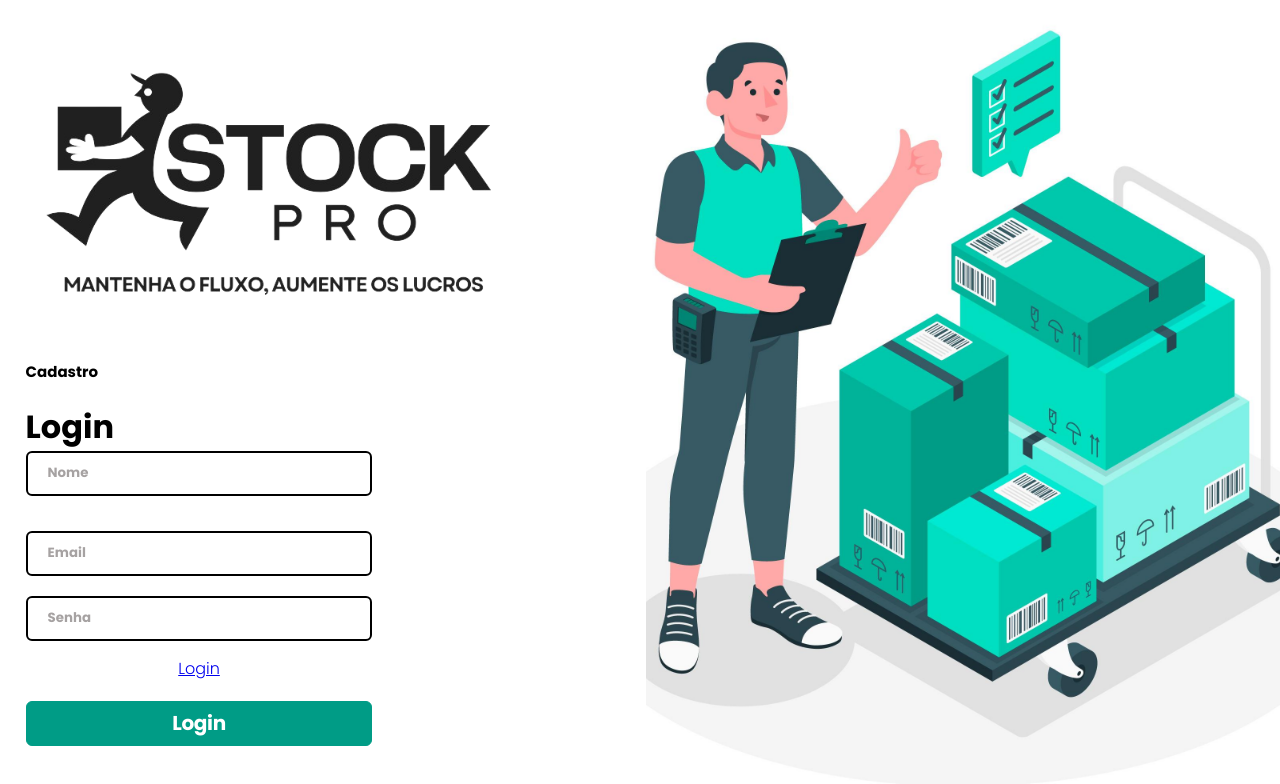
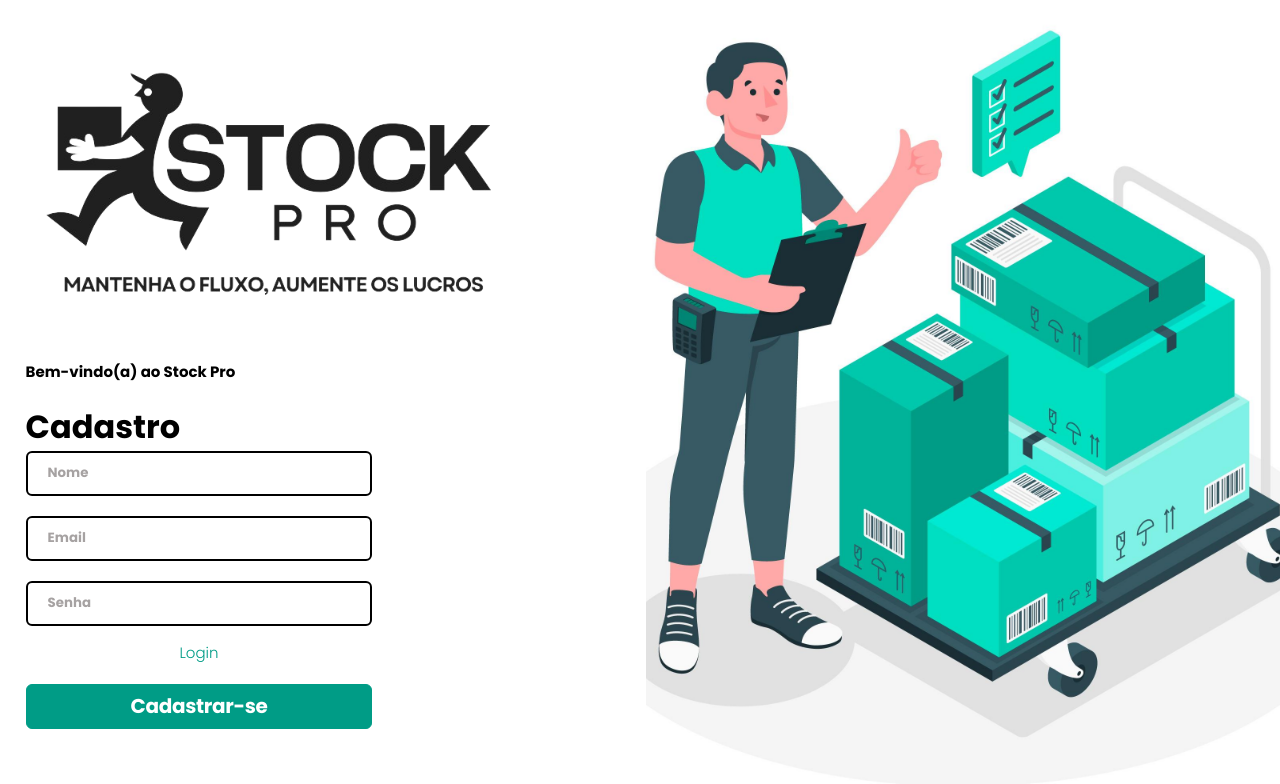
Before and after one commit to AlvarengaEric17/teste_tcc, a React (Vite) app in the folder app/: page /register in a window 1280 px wide. Shown: the top 784 px of the page. Built offline with nearby package versions, Linux system fonts and the light colour scheme.

Commit message:
save 04-04-24

```diff
--- a/app/src/pages/login/Login.tsx
+++ b/app/src/pages/login/Login.tsx
@@ -1,4 +1,4 @@
-import './style.css'
+import './styleLogin.css'
 import Logo from '../../assets/logoteste.png'
 
 function Login() {
--- a/app/src/pages/register/style.css
+++ b/app/src/pages/login/styleLogin.css
@@ -43,6 +43,15 @@
     display: flex;
     flex-direction: column;
     align-items: center;
+}
+
+.logar {
+    width: 385px;
+    display: flex;
+    flex-direction: row;
+    width: 27.1vw;
+    justify-content: space-between;
+
 }
 
 input {
@@ -121,14 +130,14 @@ button:hover {
     color: #FFF;
 }
 
-.logar {
+/* .logar {
     width: 385px;
     display: flex;
     flex-direction: row;
     width: 27.1vw;
-    justify-content: center;
+    justify-content: space-between;
 
-}
+} */
 
 
 @media (max-width: 767px) {
@@ -216,13 +225,13 @@ button:hover {
         align-items: center;
     }
 
-    .logar {
+    /* .logar {
         width: 300px;
         display: flex;
         flex-direction: row;
         justify-content: space-between;
 
-    }
+    } */
 
     h2,
     h1 {
--- a/app/src/pages/register/register.tsx
+++ b/app/src/pages/register/register.tsx
@@ -1,4 +1,4 @@
-import './style.css'
+import './styleRegister.css'
 import Logo from '../../assets/logoteste.png'
 
 function Register() {
@@ -12,8 +12,8 @@ function Register() {
             <div className="login">
                 <div className="card">
                     <img src={Logo} alt="Logo da empresa" id='logo' className='logo' />
-                    <h2>Cadastro</h2>
-                    <h1>Login</h1>
+                    <h2>Bem-vindo(a) ao Stock Pro</h2>
+                    <h1>Cadastro</h1>
 
                     <div className='forms'>
 
@@ -24,13 +24,12 @@ function Register() {
                         <input type="password" required id="password" placeholder='Senha' />
                     </div>
 
-                    <div className="logar">
-                        <a id='Login' href="/">Login </a>
-
+                    <div className="loginHome">
+                        <a id='login' href="/">Login </a>
                     </div>
 
 
-                    <button onClick={enviar} type='submit'>Login</button>
+                    <button onClick={enviar} type='submit'>Cadastrar-se</button>
                 </div>
             </div>
 
--- a/app/src/pages/login/style.css
+++ b/app/src/pages/register/styleRegister.css
@@ -35,7 +35,11 @@
 }
 
 #email {
-    margin-top: 35px;
+    margin-top: 20px;
+}
+
+#name {
+    margin-top: 20px;
 }
 
 #password,
@@ -44,6 +48,15 @@
     flex-direction: column;
     align-items: center;
 }
+
+.loginHome {
+    width: 27.1vw;
+    display: flex;
+    flex-direction: row;
+    align-items: center;
+    justify-content: center;
+}
+
 
 input {
     height: 45px;
@@ -64,26 +77,15 @@ input:focus {
     padding: 20px;
 }
 
-#esqueciSenha {
+
+#login {
     text-decoration: none;
     font-size: 15px;
     color: #009C86;
     transition: all 0.3s ease;
 }
 
-#criarConta {
-    text-decoration: none;
-    font-size: 15px;
-    color: #009C86;
-    transition: all 0.3s ease;
-
-}
-
-#criarConta:hover {
-    transform: translateY(+10px);
-}
-
-#esqueciSenha:hover {
+#login:hover {
     transform: translateY(+10px);
 }
 
@@ -120,16 +122,6 @@ button:hover {
     border: solid 1px #7FF1E7;
     color: #FFF;
 }
-
-.logar {
-    width: 385px;
-    display: flex;
-    flex-direction: row;
-    width: 27.1vw;
-    justify-content: space-between;
-
-}
-
 
 @media (max-width: 767px) {
 
@@ -216,13 +208,14 @@ button:hover {
         align-items: center;
     }
 
-    .logar {
+    /* .logar {
         width: 300px;
         display: flex;
         flex-direction: row;
-        justify-content: space-between;
+        justify-content: center;
+    }
+     */
 
-    }
 
     h2,
     h1 {
@@ -277,6 +270,7 @@ button:hover {
 
     .logo {
         border-radius: 20px;
+        max-width: 27.1vw;
         width: 80%;
         /* width: 40.1vw;
         height: 55.3vh;
```
